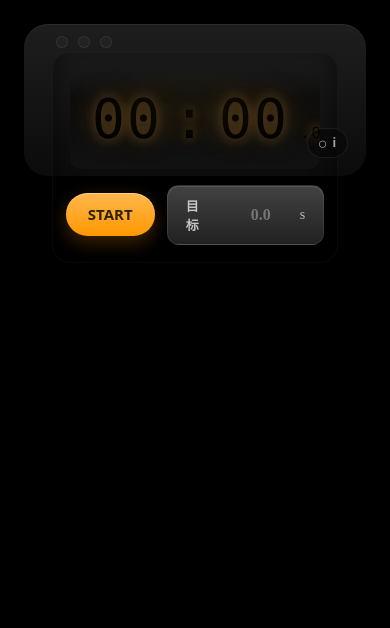
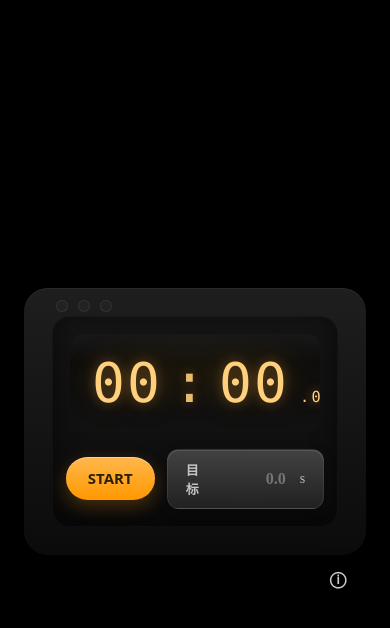
Before and after one commit to senzi/micro-solutions, a website: page P001-once/phase2-desktop-widget/once-widget/index.html in a window 390 px wide. Drawn offline with Linux system fonts and the light colour scheme; a web font is replaced by a local one.

Commit message:
feat: reposition info button and improve responsive layout
- Moved info button outside device container for better positioning
- Added dynamic positioning logic to keep button visible on resize
- Updated base width to 540px for more compact layout
- Removed number input spinners for cleaner UI
- Changed info button to circular icon with updated styling

```diff
--- a/P001-once/phase2-desktop-widget/once-widget/index.html
+++ b/P001-once/phase2-desktop-widget/once-widget/index.html
@@ -32,13 +32,14 @@
             <span class="unit">s</span>
           </label>
         </div>
-        <button id="infoButton" class="info-button" aria-haspopup="dialog" aria-controls="infoModal" aria-label="关于一下">
-          <span class="info-glyph">○</span><span class="info-glyph">i</span>
-        </button>
       </div>
     </div>
   </div>
 </div>
+
+<button id="infoButton" class="info-button" aria-haspopup="dialog" aria-controls="infoModal" aria-label="关于一下">
+  <span class="info-glyph">ⓘ</span>
+</button>
 
 <div id="infoModal" class="info-modal" role="dialog" aria-modal="true" aria-labelledby="infoTitle" hidden>
   <div class="info-modal__panel">
--- a/P001-once/phase2-desktop-widget/once-widget/src/script.js
+++ b/P001-once/phase2-desktop-widget/once-widget/src/script.js
@@ -269,6 +269,8 @@ function updateScale() {
     const scale = Math.min(availableWidth / baseWidth, availableHeight / baseHeight);
     const safeScale = Math.max(0.3, Math.min(scale, 3));
     root.style.setProperty('--app-scale', safeScale.toFixed(4));
+
+    positionInfoButton();
 }
 
 window.addEventListener('resize', updateScale);
@@ -285,3 +287,22 @@ if (document.fonts?.ready) {
         updateScale();
     });
 }
+
+function positionInfoButton() {
+    if (!infoButton || !device) return;
+    const deviceRect = device.getBoundingClientRect();
+    const buttonRect = infoButton.getBoundingClientRect();
+    const gap = 6;
+    let left = deviceRect.right - buttonRect.width - gap;
+    let top = deviceRect.bottom + gap;
+
+    if (left < gap) left = gap;
+    if (top + buttonRect.height + gap > window.innerHeight) {
+        top = window.innerHeight - buttonRect.height - gap;
+    }
+
+    infoButton.style.left = `${Math.round(left)}px`;
+    infoButton.style.top = `${Math.round(top)}px`;
+}
+
+positionInfoButton();
--- a/P001-once/phase2-desktop-widget/once-widget/src/style.css
+++ b/P001-once/phase2-desktop-widget/once-widget/src/style.css
@@ -4,7 +4,6 @@
     font-display: swap;
 }
 
-:root {
 :root {
     --amber: #ffb300;
     --amber-glow: #ffab40;
@@ -14,7 +13,7 @@
     --ink: #cfd8dc;
     --sub: #9aa;
     --app-scale: 1;
-    --base-width: 720px;
+    --base-width: 540px;
     --base-height: 320px;
 }
 
@@ -29,10 +28,13 @@ body {
 
 .wrap {
     height: 100%;
-    display: grid;
-    place-items: center;
+    display: flex;
+    align-items: center;
+    justify-content: center;
     padding: 24px;
     box-sizing: border-box;
+    overflow: hidden;
+    position: relative;
 }
 
 [hidden] {
@@ -42,11 +44,11 @@ body {
 .scale-wrapper {
     width: var(--base-width, 720px);
     height: var(--base-height, 320px);
+    transform: scale(var(--app-scale, 1));
+    transform-origin: center center;
     display: flex;
-    align-items: stretch;
+    align-items: center;
     justify-content: center;
-    transform: scale(var(--app-scale, 1));
-    transform-origin: center;
 }
 
 .device {
@@ -129,7 +131,7 @@ body {
     display: flex;
     align-items: center;
     gap: 12px;
-    justify-content: space-between
+    justify-content: center
 }
 
 .digits {
@@ -272,6 +274,16 @@ button {
     cursor: not-allowed;
 }
 
+.target-button input[type="number"]::-webkit-outer-spin-button,
+.target-button input[type="number"]::-webkit-inner-spin-button {
+    -webkit-appearance: none;
+    margin: 0;
+}
+
+.target-button input[type="number"] {
+    -moz-appearance: textfield;
+}
+
 .target-button .target-label {
     text-transform: uppercase;
     font-size: 13px;
@@ -286,38 +298,47 @@ button {
 }
 
 .info-button {
-    position: absolute;
-    right: 18px;
-    bottom: 18px;
+    position: fixed;
+    left: 0;
+    top: 0;
+    width: 34px;
+    height: 34px;
+    border-radius: 50%;
+    border: none;
+    background: rgba(0, 0, 0, 0.35);
+    color: rgba(255, 255, 255, 0.8);
     display: inline-flex;
     align-items: center;
-    gap: 4px;
-    padding: 6px 10px;
-    border-radius: 999px;
-    border: 1px solid rgba(255, 255, 255, 0.08);
-    background: rgba(0, 0, 0, 0.35);
-    color: rgba(255, 255, 255, 0.65);
-    font-size: 12px;
-    font-weight: 600;
-    letter-spacing: .08em;
+    justify-content: center;
     cursor: pointer;
-    transition: color 0.2s ease, background 0.2s ease, border-color 0.2s ease;
+    transition: color 0.2s ease, background 0.2s ease, box-shadow 0.2s ease;
+    z-index: 1500;
+    backdrop-filter: blur(6px);
+    box-shadow: 0 6px 18px rgba(0, 0, 0, 0.35);
 }
 
 .info-button:hover {
     color: #fff;
-    border-color: rgba(255, 255, 255, 0.25);
-    background: rgba(0, 0, 0, 0.55);
+    background: rgba(0, 0, 0, 0.45);
+    box-shadow: 0 8px 20px rgba(0, 0, 0, 0.4);
+    opacity: 1;
+    visibility: visible;
 }
 
 .info-button:focus-visible {
-    outline: 2px solid rgba(255, 255, 255, 0.6);
+    outline: 2px solid rgba(255, 255, 255, 0.7);
     outline-offset: 2px;
+    opacity: 1;
+    visibility: visible;
 }
 
-.info-glyph:first-child {
+.info-glyph {
     font-size: 16px;
     line-height: 1;
+    display: inline-flex;
+    align-items: center;
+    justify-content: center;
+    letter-spacing: 0.02em;
 }
 
 .info-modal {
@@ -382,21 +403,26 @@ button {
 
 .info-modal__close {
     position: absolute;
-    top: 12px;
-    right: 12px;
-    width: 32px;
-    height: 32px;
-    border-radius: 999px;
-    border: none;
-    background: rgba(255, 255, 255, 0.05);
-    color: rgba(255, 255, 255, 0.8);
+    top: 14px;
+    right: 14px;
+    width: 30px;
+    height: 30px;
+    border-radius: 50%;
+    border: 1px solid rgba(255, 255, 255, 0.18);
+    background: rgba(255, 255, 255, 0.04);
+    color: rgba(255, 255, 255, 0.85);
     cursor: pointer;
-    font-size: 20px;
+    font-size: 16px;
     line-height: 1;
+    display: flex;
+    align-items: center;
+    justify-content: center;
+    padding: 0;
 }
 
 .info-modal__close:hover {
-    background: rgba(255, 255, 255, 0.12);
+    border-color: rgba(255, 255, 255, 0.35);
+    background: rgba(255, 255, 255, 0.1);
 }
 
 @keyframes infoModalFade {
```
